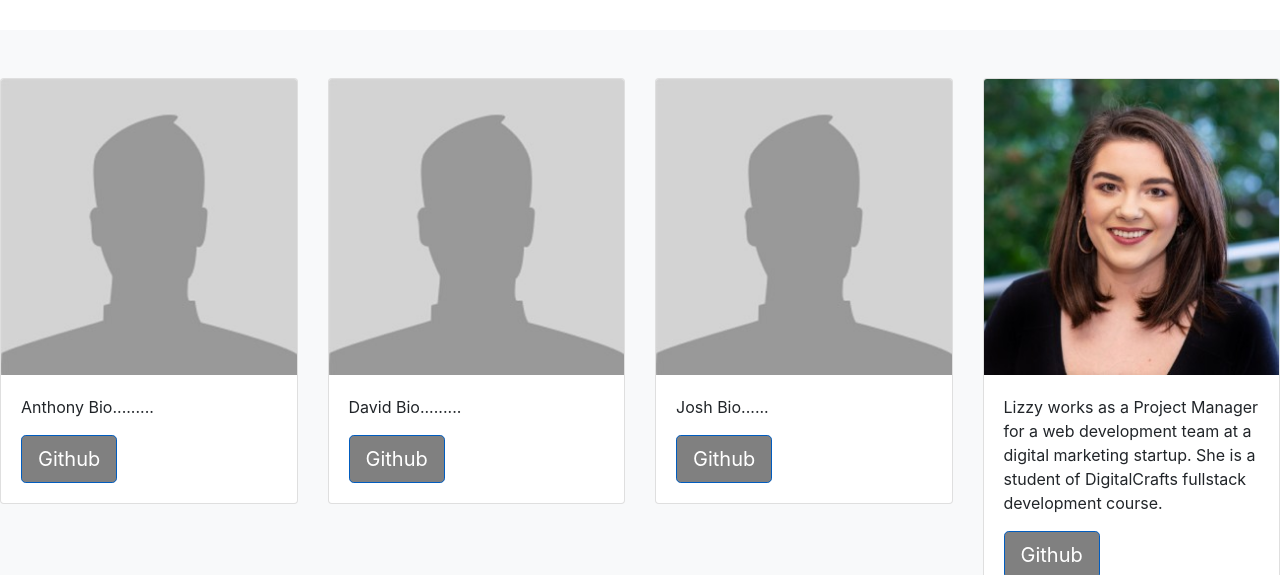
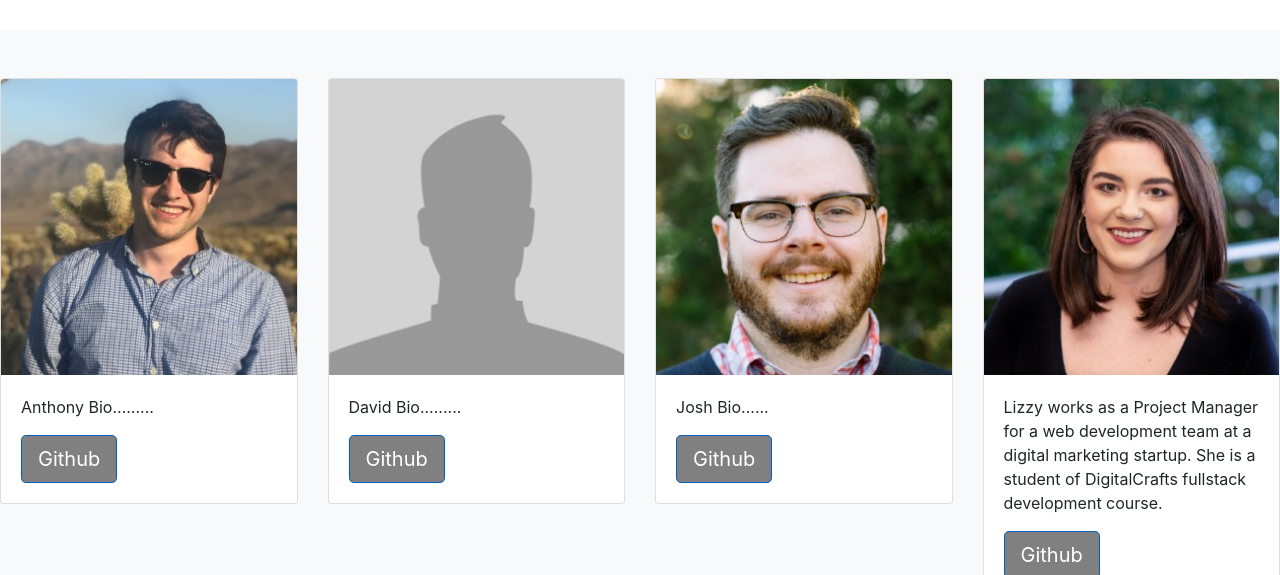
Before and after one commit to agray0232/landmarker, a plain HTML site: page pages/about.html in a window 1280 px wide. Shown: the part 652-1227 px from the top of the page. Drawn offline with nearby package versions, Linux system fonts and the light colour scheme.

Commit message:
added josh and anthony headshots

```diff
--- a/pages/about.html
+++ b/pages/about.html
@@ -67,7 +67,7 @@
         <div class="row">
           <div class="col-md-3">
             <div class="card mb-3">
-              <img class="card-img-top" src="../images/placeholder.jpg" alt="Anthony">
+              <img class="card-img-top" src="../images/anthony.jpg" alt="Anthony">
               <div class="card-body">
                 <p class="card-text">Anthony Bio.........</p>
                 <div class="d-flex justify-content-between align-items-center">
@@ -93,7 +93,7 @@
           </div>
           <div class="col-md-3">
             <div class="card mb-3 box-shadow">
-              <img class="card-img-top" src="../images/placeholder.jpg" alt="Josh">
+              <img class="card-img-top" src="../images/josh.jpg" alt="Josh">
               <div class="card-body">
                 <p class="card-text">Josh Bio......</p>
                 <div class="d-flex justify-content-between align-items-center">
```
Also changed, not shown: images/anthony.jpg (added), images/josh.jpg (added).
